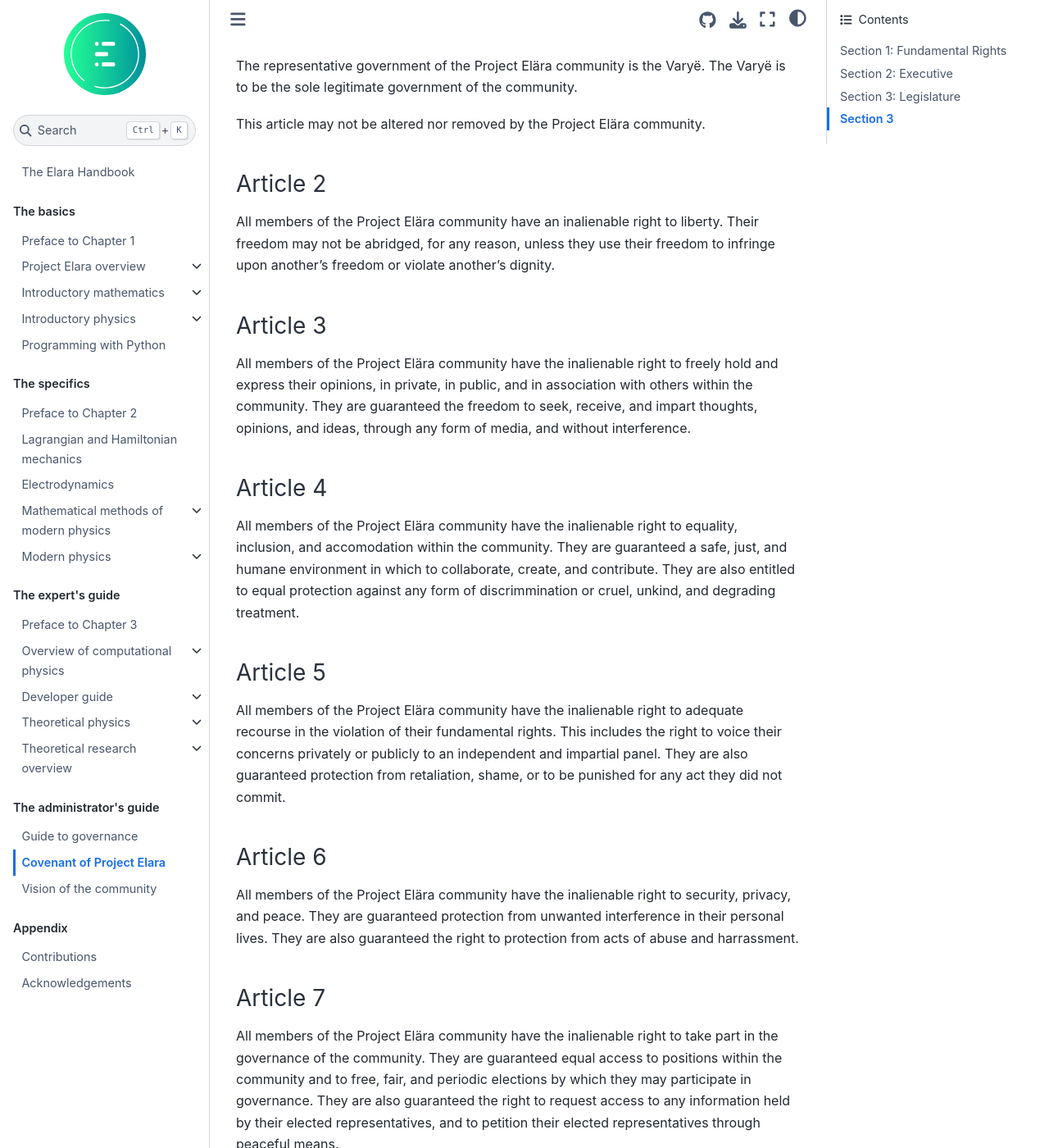
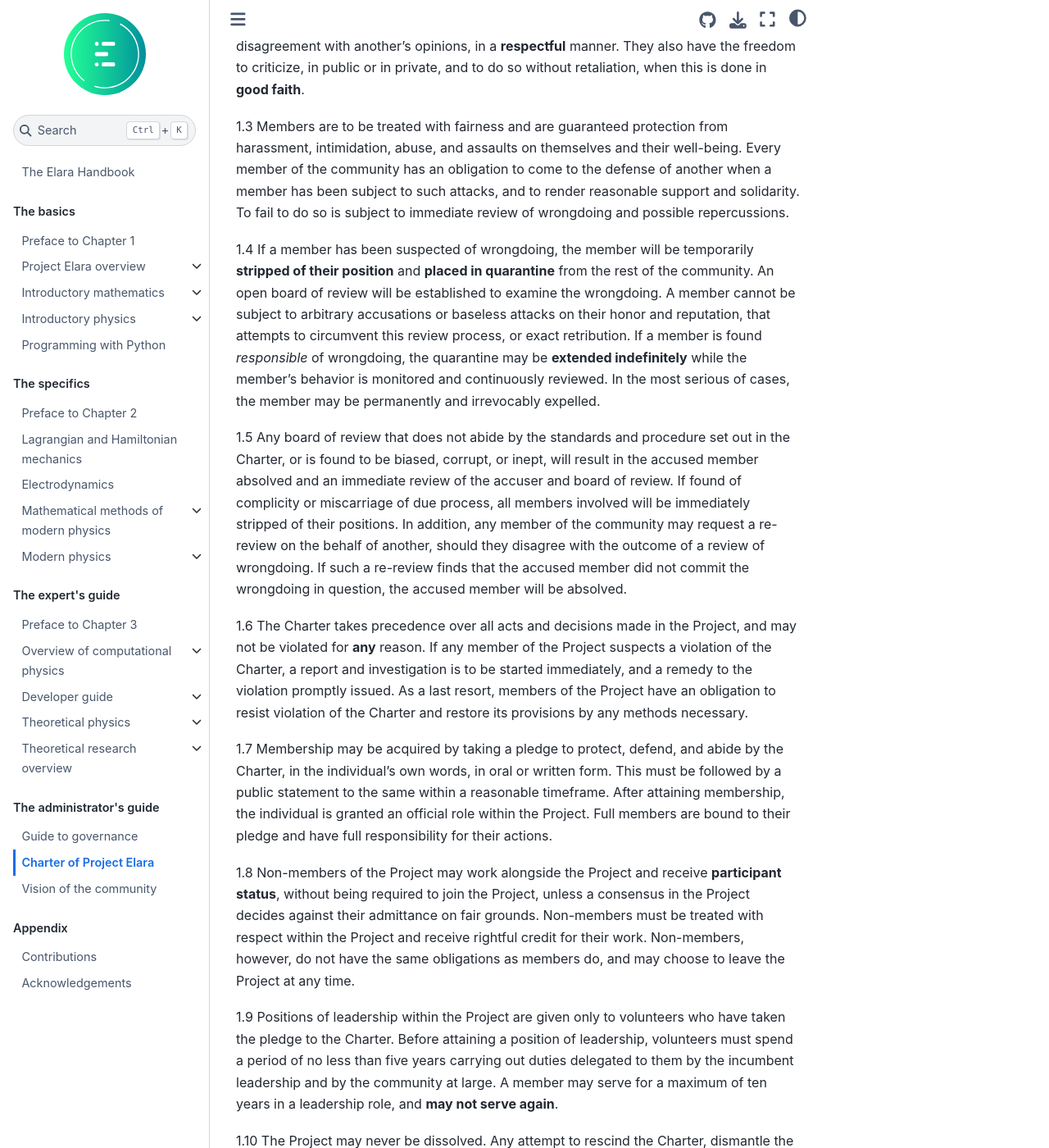
Before and after one commit to elaraproject/elara-handbook, a Jupyter Book: the page built from book/admin/charter.md, in a window 1280 px wide and 1400 px high, scrolled down 616 px. Shown: the whole window at 82% size. Built offline with Jupyter Book 1.0.4 settings and Sphinx 7.4.7 and the Sphinx Book theme 1.1.4, drawn with Linux system fonts in a browser that asks for light colours; some of the changed text lies outside the part shown.

Commit message:
Covenant -> Charter renaming
- Previously the Charter was called the "Covenant" but this is a
  very unusual name and doesn't really suit Project Elara
- So instead it has been replaced with the term "Charter" and uses
  the newest and latest edition of the Charter, same as that on
  the website

````diff
--- a/book/admin/charter.md
+++ b/book/admin/charter.md
@@ -1,143 +1,31 @@
-# Covenant of Project Elara
+# Charter of Project Elara
 
-We, the members of the Project Elära community,
+```{note}
+This Charter is _provisional_ at the moment and will only come into force after ratification. In the meantime, changes _are_ likely to be made to the Charter.
+```
 
-Recognizing the inviolable dignity of all peoples,
+The members of Project Elara, endeavoring to create a more beautiful and just world, in which the entire human family may live together in peace and fellowship, institute this Charter among ourselves, to guide us in our pursuit of this mission, until such a time comes when it may come into force.
 
-Affirming the equal rights of peoples of all ages, of all backgrounds, in all their similarities and differences,
+1.1 All members of Project Elara (henceforth referred to simply as "the community") are free, equal, and have inviolable dignity. They have the responsibility to treat each other as equals and to act with conscience towards one another. There shall be no disparity in the treatment of any member in the community on any grounds. Any attempts to discriminate against any member of the community on the basis of identity, show favoritism, or deny equal protection under the Charter is unacceptable and will be subject to consequences. This article is **not to be removed, amended, or abridged for any reason**, and cannot be changed by a consensus or majority decision.
 
-Envisioning a community whose highest duty is to respect, support, and provide for its people,
+1.2 Members have the freedom to hold and express their opinions, or to openly express a disagreement with another's opinions, in a **respectful** manner. They also have the freedom to criticize, in public or in private, and to do so without retaliation, when this is done in **good faith**.
 
-Hereby declare, solemnly affirm, and proclaim this **Convenant of Project Elära**.
+1.3 Members are to be treated with fairness and are guaranteed protection from harassment, intimidation, abuse, and assaults on themselves and their well-being. Every member of the community has an obligation to come to the defense of another when a member has been subject to such attacks, and to render reasonable support and solidarity. To fail to do so is subject to immediate review of wrongdoing and possible repercussions.
 
-## Section 1: Fundamental Rights
+1.4 If a member has been suspected of wrongdoing, the member will be temporarily **stripped of their position** and **placed in quarantine** from the rest of the community. An open board of review will be established to examine the wrongdoing. A member cannot be subject to arbitrary accusations or baseless attacks on their honor and reputation, that attempts to circumvent this review process, or exact retribution. If a member is found _responsible_ of wrongdoing, the quarantine may be **extended indefinitely** while the member's behavior is monitored and continuously reviewed. In the most serious of cases, the member may be permanently and irrevocably expelled.
 
-### Article 1
+1.5 Any board of review that does not abide by the standards and procedure set out in the Charter, or is found to be biased, corrupt, or inept, will result in the accused member absolved and an immediate review of the accuser and board of review. If found of complicity or miscarriage of due process, all members involved will be immediately stripped of their positions. In addition, any member of the community may request a re-review on the behalf of another, should they disagree with the outcome of a review of wrongdoing. If such a re-review finds that the accused member did not commit the wrongdoing in question, the accused member will be absolved.
 
-All human beings are born with dignity and share a common conscience.
+1.6 The Charter takes precedence over all acts and decisions made in the Project, and may not be violated for **any** reason. If any member of the Project suspects a violation of the Charter, a report and investigation is to be started immediately, and a remedy to the violation promptly issued. As a last resort, members of the Project have an obligation to resist violation of the Charter and restore its provisions by any methods necessary.
 
-Upholding the universal principles of fairness, equality, justice, and respect for human dignity is the ultimate aim and responsibility of all communities.
+1.7 Membership may be acquired by taking a pledge to protect, defend, and abide by the Charter, in the individual's own words, in oral or written form. This must be followed by a public statement to the same within a reasonable timeframe. After attaining membership, the individual is granted an official role within the Project. Full members are bound to their pledge and have full responsibility for their actions.
 
-The representative government of the Project Elära community is the Varyë. The Varyë is to be the sole legitimate government of the community.
+1.8 Non-members of the Project may work alongside the Project and receive **participant status**, without being required to join the Project, unless a consensus in the Project decides against their admittance on fair grounds. Non-members must be treated with respect within the Project and receive rightful credit for their work. Non-members, however, do not have the same obligations as members do, and may choose to leave the Project at any time.
 
-This article may not be altered nor removed by the Project Elära community.
+1.9 Positions of leadership within the Project are given only to volunteers who have taken the pledge to the Charter. Before attaining a position of leadership, volunteers must spend a period of no less than five years carrying out duties delegated to them by the incumbent leadership and by the community at large. A member may serve for a maximum of ten years in a leadership role, and **may not serve again**.
 
-### Article 2
+1.10 The Project may never be dissolved. Any attempt to rescind the Charter, dismantle the Project, or take away its independence will be treated as an attack on the Project, and all members of the Project are obligated to oppose any such action.
 
-All members of the Project Elära community have an inalienable right to liberty. Their freedom may not be abridged, for any reason, unless they use their freedom to infringe upon another's freedom or violate another's dignity.
+1.11 The enactment of this Charter is sufficient by a community consensus. From that point on, it will be considered in full force.
 
-### Article 3
-
-All members of the Project Elära community have the inalienable right to freely hold and express their opinions, in private, in public, and in association with others within the community. They are guaranteed the freedom to seek, receive, and impart thoughts, opinions, and ideas, through any form of media, and without interference.
-
-### Article 4
-
-All members of the Project Elära community have the inalienable right to equality, inclusion, and accomodation within the community. They are guaranteed a safe, just, and humane environment in which to collaborate, create, and contribute. They are also entitled to equal protection against any form of discrimmination or cruel, unkind, and degrading treatment.
-
-### Article 5
-
-All members of the Project Elära community have the inalienable right to adequate recourse in the violation of their fundamental rights. This includes the right to voice their concerns privately or publicly to an independent and impartial panel. They are also guaranteed protection from retaliation, shame, or to be punished for any act they did not commit.
-
-### Article 6
-
-All members of the Project Elära community have the inalienable right to security, privacy, and peace. They are guaranteed protection from unwanted interference in their personal lives. They are also guaranteed the right to protection from acts of abuse and harrassment.
-
-### Article 7
-
-All members of the Project Elära community have the inalienable right to take part in the governance of the community. They are guaranteed equal access to positions within the community and to free, fair, and periodic elections by which they may participate in governance. They are also guaranteed the right to request access to any information held by their elected representatives, and to petition their elected representatives through peaceful means.
-
-### Article 8
-
-All members of the Project Elära community have the inalienable right to knowledge and learning. The community's educational resources shall be universally free and equally accessible, and shall aim to not only further scientific knowledge, but also promote understanding and friendship between all members of the community.
-
-### Article 9
-
-All members of the Project Elära community have the inalienable right to live in harmonious coexistence with each other. The community will be fully tolerant of all customs, traditions, and ways of life that respect basic human rights. However, the community will not tolerate any intolerance. Any intolerant member of the community will be warned and monitored on the first offense, and expelled from the community on the second offense.
-
-### Article 10
-
-The Project Elära community must use all means necessary to defend Section 1 of the Covenant. Any person or group of persons that has the aim of removing or withholding any of these fundamental rights, or abolishing the democratic and open character of the community, will be immediately and permanently banned from participating in the community.
-
-## Section 2: Executive
-
-### Article 1
-
-The executive power of the Varyë shall be vested in a Steward of Project Elära, who shall be the head of the community, and shall lead in accordance and with the guidance of the community.
-
-### Article 2
-
-The Steward must be independent of any political allegiance or association. They must act with impartiality and renounce any past affiliations to any political group upon taking office.
-
-### Article 3
-
-The Steward's duties and responsibilities are as follows:
-
-To be the unifying figure of the community;
-
-To represent the community at national and international events;
-
-To carry out and enforce the laws of the community;
-
-To supervise officials who are delegated responsibilities;
-
-To mediate disputes within the community;
-
-To direct the operations of Project Elära, in accordance with the laws of the community;
-
-To remove any official who has violated the Covenant, acted in abuse of their powers and responsibilities, or failed in their duties;
-
-To secure the welfare and maintain the rights and freedoms of the entire community.
-
-### Article 4
-
-The Steward shall be chosen by a 12-member jury once every ten years, and exactly 5 years into the term of the current Steward. The jury's members are to be chosen randomly from the entire community, not including those currently holding public office in the Varyë.
-
-Nominations for acts of extraordinary bravery, integrity, selflessness, and sacrifice will be sent to the jury for evaluation. Any member of the community can nominate any other person, with the exception of themselves. The jury is asked to review all nominations and select one nominee whose actions are most distinguished.
-
-Once a nominee is selected, they are informed that they have been selected as the next Steward. They will then be apprenticed to the current Steward until the end of the current Steward's term, during which the current Steward will pass on their knowledge to the incoming Steward.
-
-Upon assuming office, the Steward shall take the following oath:
-
-"I swear (or affirm) that I will, to the best of my abilities, carry out the duties of the Steward of Project Elära, and preserve, protect, and defend the Covenant of Project Elära."
-
-They shall hold their office for ten years, and may not serve again.
-
-### Article 5
-
-All laws passed by the Senate of Project Elära must undergo review against the Covenant by the Steward. If the Steward determines any law passed to be unconstitutional, the law will not go into effect.
-
-### Article 6
-
-The Steward may not pass legislation, except during emergency circumstances, where they may pass legislation for a maximum duration of six months. The Steward may declare a state of emergency a maximum of twice within their term.
-
-### Article 7
-
-A 2/3 majority vote of the community is sufficient to remove the Steward from office.
-
-## Section 3: Legislature
-
-### Article 1
-
-The legislative power of the Varyë shall be vested in a Senate of Project Elära.
-
-### Article 2
-
-The Senate of Project Elära shall be directly elected by the community, through free, secret, and universal suffrage, with votes receiving equal representation. Each Senator shall serve for terms of two years each.
-
-### Article 3
-
-Any member of the community may apply to be a Senator, and may hold office if they receive an absolute majority of votes, that is, the support of greater than half of the electorate. Members of the community may vote for multiple candidates, no candidates, or a single candidate. If no candidate attains an absolute majority of votes, elections are repeated until an absolute majority is achieved.
-
-### Article 3
-
-The Senate is the only authority that may pass and vote on laws, outside of emergency circumstances. Laws may be proposed by any member of the Senate, and may be passed with the approval of an absolute majority of Senators. Amendments to the Covenant may be passed with a 4/5 majority vote in the Senate.
-
-### Article 4
-
-A Senator may be removed from office by a 2/3 majority vote of the Senate or an equal majority by a referendum of the community, whichever is greater.
-
-## Section 3
-
-The Convenant of Project Elära shall have supremacy over all laws of the community.
-
-The approval of four-fifths of the community shall be sufficient for the ratification of this present Covenant and its entry into force.
+1.12 We declare upon ratification that the Charter binds us in perpetuity and take it upon ourselves to realize it to the fullest measure.
````
Also changed, not shown: book/admin/community-vision.md (+2 -2 lines), book/admin/guide-to-governance.md (+3 -3 lines).
